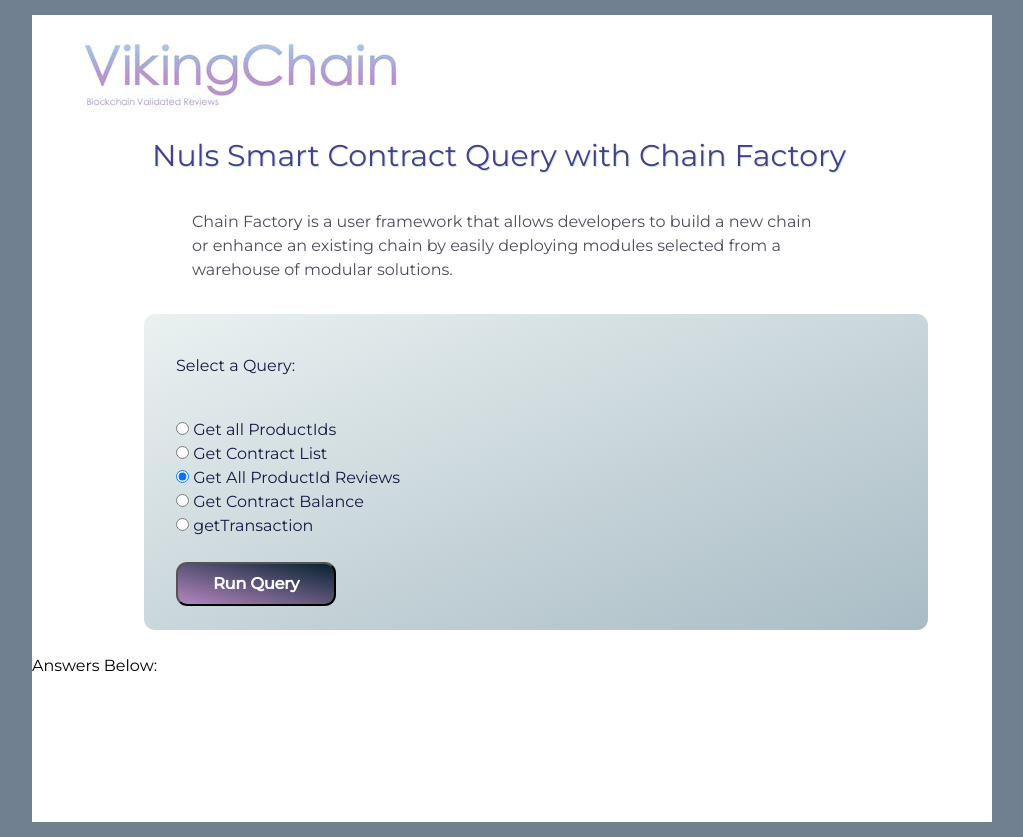
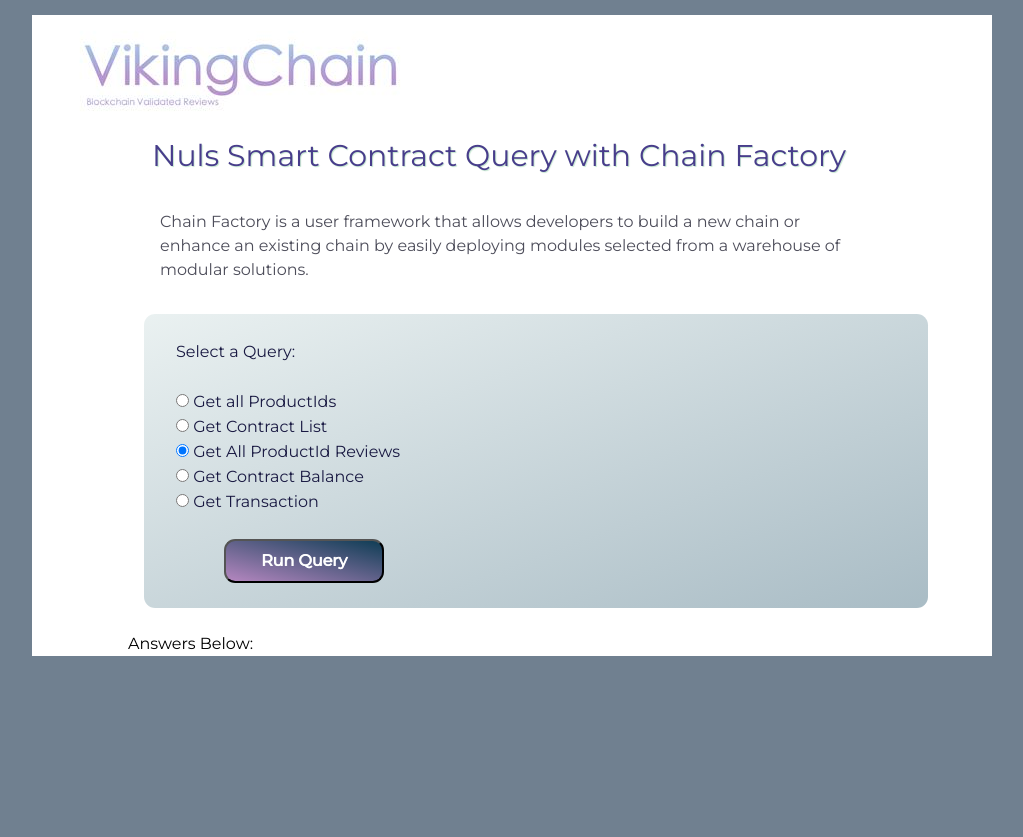
Before and after one commit to nmschorr/nulspy-requests, a Flask app: page / in a window 1280 px wide. Shown: the whole page, without its empty margins (128-1151 px from the left). After the commit the page ends 656 px from the top, so only its background shows below. Run offline with Flask 2, Linux system fonts and the light colour scheme; parts of the project's set-up code (start-up, migrations or seed data) failed here and were passed over; some libraries are stand-ins or nearby versions.

Commit message:
more changes

```diff
--- a/templates/index.html
+++ b/templates/index.html
@@ -22,10 +22,11 @@
   <link rel="stylesheet" href="https://www.w3schools.com/w3css/4/w3.css">
   <link rel="stylesheet" href="vcstyle.css" />
   <link href="https://fonts.googleapis.com/css?family=Montserrat" rel="stylesheet">
+  <link href="https://fonts.googleapis.com/css?family=Open+Sans&display=swap" rel="stylesheet">
+  <script src="https://cdnjs.cloudflare.com/ajax/libs/jquery.form/4.2.2/jquery.form.min.js" integrity="sha384-FzT3vTVGXqf7wRfy8k4BiyzvbNfeYjK+frTVqZeNDFl8woCbF0CYG6g2fMEFFo/i" crossorigin="anonymous"></script>
 
+  <script src="https://code.jquery.com/jquery-3.4.1.min.js" integrity="sha256-CSXorXvZcTkaix6Yvo6HppcZGetbYMGWSFlBw8HfCJo=" crossorigin="anonymous"></script>
 
-  <script src="https://cdnjs.cloudflare.com/ajax/libs/jquery.form/4.2.2/jquery.form.min.js" integrity="sha384-FzT3vTVGXqf7wRfy8k4BiyzvbNfeYjK+frTVqZeNDFl8woCbF0CYG6g2fMEFFo/i" crossorigin="anonymous"></script>
-  <script src="https://code.jquery.com/jquery-3.4.1.min.js" integrity="sha256-CSXorXvZcTkaix6Yvo6HppcZGetbYMGWSFlBw8HfCJo=" crossorigin="anonymous"></script>
 
   <script>
     // wait for the DOM to be loaded
@@ -42,9 +43,7 @@
  </head>
 <style>
 
-  .mylines: {
-    margin-top:.3em;
-  }
+
 
         </style>
 <title>&emsp;VikingChain</title>
@@ -59,7 +58,7 @@
 <h2 style="margin-left:4em; align-items: center;color:darkslateblue;text-shadow: .03em  .03em .03em #c6e7d1;">
        Nuls Smart Contract Query with Chain Factory</h2>
 
-<p style="margin-left:9em;margin-right:9em;padding:1em;color:#4d4d5a;">
+<p style="margin-left:7em;margin-right:7em;padding:1em;color:#4d4d5a;">
   Chain Factory is a user framework that allows developers to build a new chain or enhance an existing
     chain by easily deploying modules selected from a warehouse of modular solutions.</p>
 
@@ -67,20 +66,20 @@
   <!-- <<<<<<<<<<<<<<<<<<<<<<<<<<<<<<<<<<<<<<< form >>>>>>>>>>>>>>>>>>>>>>>>>>>>>>>>>>>>>>>>>>>>> -->
   <div id="myform" style="margin-left:7em; margin-right:4em; padding-left:2em;
   background: linear-gradient(to bottom right, #eaf1f1 0%, #a9bcc5 100%);
-  border-radius:.7em;" >
+  border-radius:.7em;font-family: 'Open Sans', sans-serif;" >
 
 <form target="mytextarea" name="makeselection" method ="POST" >
     <span style="font-family: Montserrat, sans-serif;
          font-weight: 500; margin-left:2em; padding-left: 2em; color:#191942;">
-
-     <p> Select a Query:</p>
-
+    <br>
+      Select a Query:
+      <br>
      <br><span>
         <input type="radio" id="getAllProductIds" name="makeselection" value="getAllProductIds">
         <label for="myform">Get all ProductIds</label>
       </span>
-      <br style="margin-top:.3em;">
-     <span>
+      <br>
+      <span>
        <input type="radio" id="getContractList" name="makeselection" value="getContractList">
        <label for="myform">Get Contract List</label>
      </span>
@@ -98,39 +97,57 @@
       <br>
       <span>
         <input type="radio" id="getTransaction" name="makeselection" value="getTransaction">
-        <label for="myform">getTransaction</label>
+        <label for="myform">Get Transaction</label>
       </span>
     <br> <br>
     <span>
     <input type="submit" class="makeselection" id="makeselection" name="makeselection" value="Run Query"
-          style="width:9em;
-          background: linear-gradient(to top right, #b587c0 0%, #062230 100%);
+          style="width:9em; margin-left:3em;
+          background: linear-gradient(to top right, #b587c0 0%, #0f3d55 100%);
           color:white; text-shadow: .03em  .03em .03em #e1e1ea; padding: .5em; font-size: 1em;
           font-weight:700; font-family:Montserrat, sans-serif; border-radius:.7em;">
 
         </span>
         <br> &nbsp;  <br>
     </form> <!-- ### end myform ###  -->
-</div> <!-- div myform -->
+</div #myForm> <!-- div myform -->
 
 </container>
 <br>
-<container>
+  <span style="margin-left:6em">Answers Below:</span>
+
+<p id="answerarea" class="answerarea_class" style="margin-left:6em;">
+</p>
 
 
-<span id="answerarea" class="answerarea"> Answers Below:
 
 
-  <br> &nbsp;  <br>
+<!--  ######################################## script  -->
+<script>
+
+$(document).ready(function(){
+
+  $("#makeselection").click(function () {
+       var result = $("#makeselection").val();
+
+    document.getElementById("answerarea").innerHTML = result;
 
 
-</span>
-
-<br> &nbsp;  <br>
+      }
+      );
+    });
 
 
-</container>
-   <!--
+  </script>
+</body>
+
+<!--
+   /*  get contract basic info:  create time, owner
+       "business data"
+       gas used, gas limit, height
+
+class attributes are denoted in CSS with a “period” ( . ) before the class name,
+ ID attributes are prefixed with an “octothorpe” ( # ),
 
 <script src="https://ajax.googleapis.com/ajax/libs/jquery/3.4.1/jquery.min.js"></script>
 <script>
@@ -226,6 +243,7 @@
     });
 </script>
 
+
 getAccountBalance
 getAccountContractList
 getAccount
@@ -271,63 +289,4 @@ validateTx
 -->
 
 
-
-</div>
-
-
-
-</body>
-
-
-
-
-
-
-
-
-
-
-
-
-<!-- bottom header for no-cache -->
-<head>
-<meta http-equiv="Cache-Control" content="no-cache" >
-<meta http-equiv="Pragma" content="no-cache" >
-<meta http-equiv="Expires" content=0 >
-</head>
-
 </html>
-<br><br><br>
-
-<!---
-    <a style="font-family: Montserrat, sans-serif; padding-left:0em;  font-weight: 700;
-    font-size:1em; color:#0e0e3f;" href="https://github.com/nmschorr/linkcheck">Source Code for this on Github</a><br></div>
-<a style="font-family: Montserrat, sans-serif; padding-left:0em;
-font-weight: 700; font-size:1em; color:#E86138;" href="http://schorrmedia.com">Back to SchorrMedia</a>
-
-    <input type="text" size="24" name="name">&nbsp;
-
-$("#runquery1").click(function(){
-            var one = $("#3_one").val();
-            var hash = $("#3_hash").val();
-            var password = $("#3_password").val();
-            $.ajax({
-                type: "POST",
-                url: "http://localhost:9999/mail/viewMail",
-                data: JSON.stringify({
-                    "mailAddress" : address,
-                    "password" : password,
-                    "hash" : hash
-                }),
-                success: function(data){
-                    console.log(data)
-                    if(data.success){
-                        $("#3_result").html(formatJson(data.data));
-                    }else{
-                        $("#3_result").text(data.msg)
-                    }
-                },
-                contentType: 'application/json',
-                dataType: "json"
-            });
---->
```
Also changed, not shown: templates/test.html (added, +61 -0 lines).
